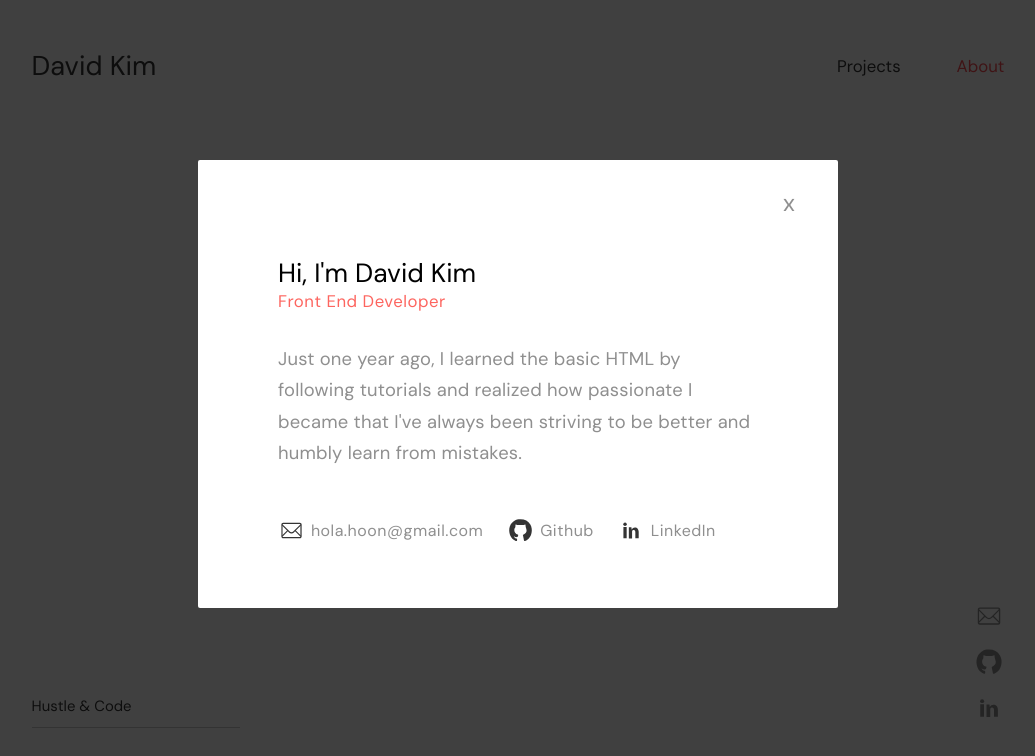
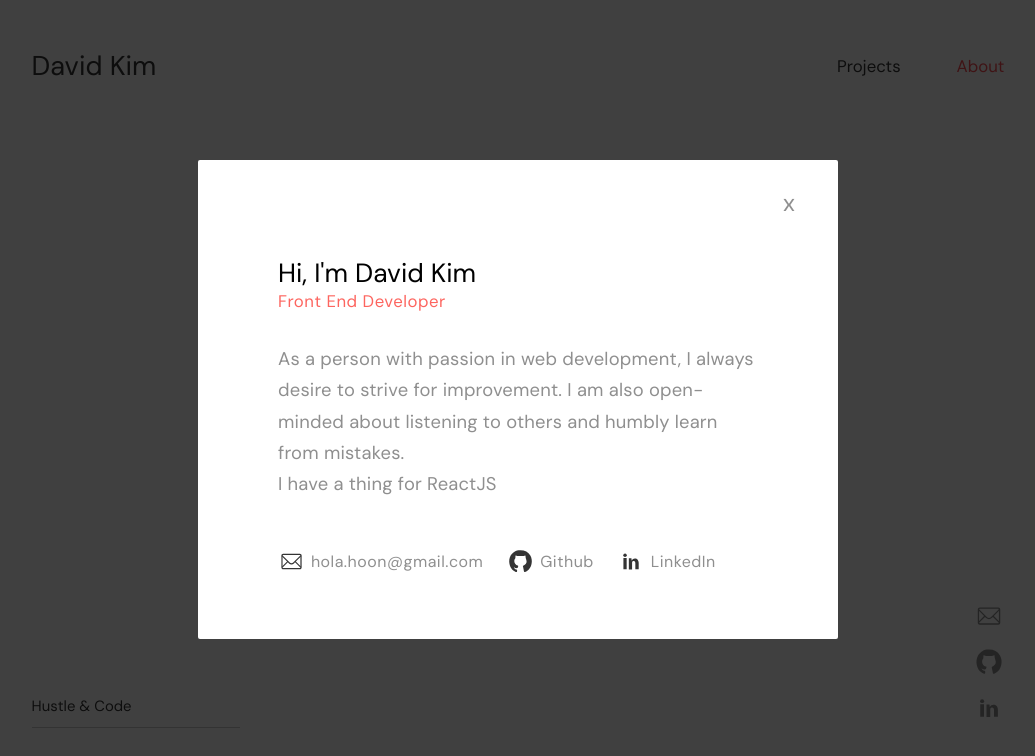
Before and after one commit to holahoon/new-holahoon, a React (Create React App) app: page / in a window 1280 px wide. Both pictures are taken after a click on the item "About". Shown: the top 756 px of the page, without its empty margins (122-1157 px from the left). Built offline with nearby package versions, Linux system fonts and the light colour scheme.

Commit message:
About updated

```diff
--- a/src/components/About/About.js
+++ b/src/components/About/About.js
@@ -33,10 +33,10 @@ class About extends Component {
             <h2 className={"About-h2"}>Front End Developer</h2>
 
             <p className={"About-p"}>
-              Just one year ago, I learned the basic HTML by following tutorials
-              and realized how passionate I became that I've always been
-              striving to be better and humbly learn from mistakes.
-              <br />
+              As a person with passion in web development, I always desire to
+              strive for improvement. I am also open-minded about listening to
+              others and humbly learn from mistakes.
+              <br />I have a thing for ReactJS
             </p>
 
             <SNS
```
